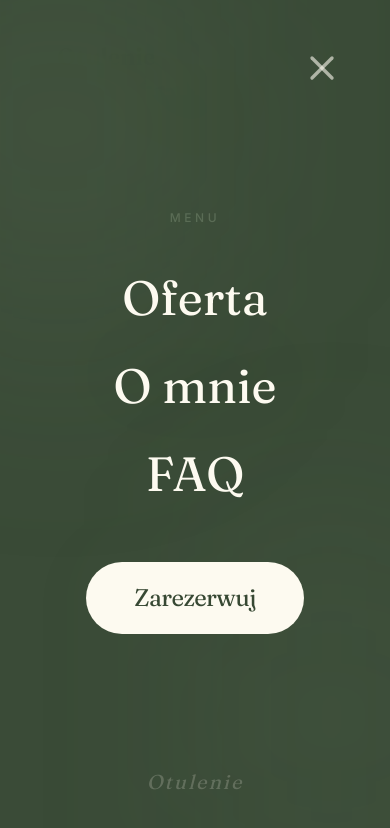
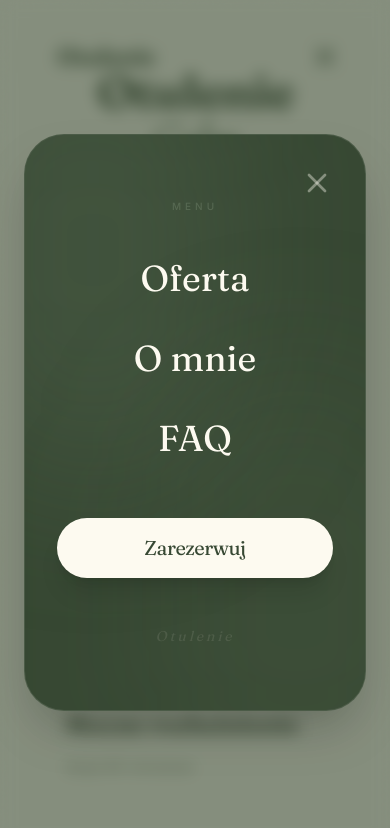
Before and after one commit to Inigo88/otulenie-website, a React (Vite) app: page / in a window 390 px wide. Both pictures are taken after a click on the button "Otwórz menu". Shown: the top 828 px of the page. Built offline with nearby package versions, Linux system fonts and the light colour scheme.

Commit message:
feat: transition mobile menu to rounded modal for premium aesthetics

```diff
--- a/src/components/Navbar.jsx
+++ b/src/components/Navbar.jsx
@@ -111,23 +111,27 @@ export default function Navbar({ isHero = true, onNavigate }) {
 
 function MobileOverlay({ isOpen, onClose, links }) {
     const overlayRef = useRef(null)
+    const modalRef = useRef(null)
 
     useGSAP(() => {
         if (isOpen) {
             gsap.to(overlayRef.current, {
                 opacity: 1,
-                padding: '24px',
                 visibility: 'visible',
-                duration: 0.4,
-                ease: 'power3.out'
+                duration: 0.3,
+                ease: 'power2.out'
             })
+            gsap.fromTo(modalRef.current,
+                { scale: 0.9, opacity: 0, y: 20 },
+                { scale: 1, opacity: 1, y: 0, duration: 0.5, ease: 'expo.out', delay: 0.1 }
+            )
             gsap.from(".mobile-link", {
-                y: 40,
+                y: 20,
                 opacity: 0,
-                stagger: 0.1,
-                duration: 0.8,
-                ease: 'expo.out',
-                delay: 0.2
+                stagger: 0.08,
+                duration: 0.6,
+                ease: 'power3.out',
+                delay: 0.3
             })
         } else {
             gsap.to(overlayRef.current, {
@@ -142,38 +146,43 @@ function MobileOverlay({ isOpen, onClose, links }) {
     return (
         <div
             ref={overlayRef}
-            className="fixed inset-0 z-[60] bg-moss/98 backdrop-blur-2xl flex flex-col items-center justify-center invisible opacity-0 overflow-hidden"
+            className="fixed inset-0 z-[60] bg-moss/60 backdrop-blur-sm flex items-center justify-center p-6 invisible opacity-0 transition-all duration-300"
             role="dialog"
             aria-modal="true"
             aria-label="Nawigacja mobilna"
+            onClick={(e) => e.target === overlayRef.current && onClose()}
+        >
+            <div
+                ref={modalRef}
+                className="relative w-full max-w-sm bg-moss rounded-[40px] shadow-2xl overflow-hidden flex flex-col items-center py-16 px-8 border border-linen/10"
             >
                 {/* Background Decorative Elements */}
-            <div className="absolute top-[-10%] left-[-10%] w-[50%] h-[50%] bg-olive/20 blur-[120px] rounded-full pointer-events-none" />
-            <div className="absolute bottom-[-10%] right-[-10%] w-[50%] h-[50%] bg-olive/10 blur-[100px] rounded-full pointer-events-none" />
+                <div className="absolute top-[-20%] left-[-20%] w-[80%] h-[80%] bg-olive/20 blur-[80px] rounded-full pointer-events-none" />
+                <div className="absolute bottom-[-20%] right-[-20%] w-[80%] h-[80%] bg-olive/10 blur-[80px] rounded-full pointer-events-none" />
 
                 <button
                     onClick={onClose}
-                className="absolute top-8 right-8 p-4 text-linen/60 hover:text-linen focus-visible:outline-none focus-visible:ring-2 focus-visible:ring-olive rounded-full transition-colors"
+                    className="absolute top-6 right-6 p-2 text-linen/40 hover:text-linen focus-visible:outline-none focus-visible:ring-2 focus-visible:ring-olive rounded-full transition-colors z-20"
                     aria-label="Zamknij menu"
                 >
-                <X className="w-10 h-10" />
+                    <X className="w-8 h-8" />
                 </button>
 
-            <div className="flex flex-col items-center gap-6 md:gap-10 relative z-10">
-                <span className="text-olive text-xs tracking-[0.3em] font-medium uppercase mb-4 opacity-60">Menu</span>
+                <div className="flex flex-col items-center gap-8 relative z-10 w-full">
+                    <span className="text-olive text-[10px] tracking-[0.4em] font-medium uppercase mb-2 opacity-50">Menu</span>
                     {links.map((link) => (
                         <a
                             key={link.label}
                             href={link.href}
                             onClick={onClose}
-                        className="mobile-link text-5xl md:text-7xl font-serif text-linen hover:text-olive transition-colors focus-visible:outline-none focus-visible:ring-2 focus-visible:ring-olive rounded-lg px-6 py-2"
+                            className="mobile-link text-4xl font-serif text-linen hover:text-olive transition-colors focus-visible:outline-none focus-visible:ring-2 focus-visible:ring-olive rounded-xl px-4 py-1"
                         >
                             {link.label}
                         </a>
                     ))}
-                <div className="mobile-link mt-8">
+                    <div className="mobile-link mt-6 w-full">
                         <MagneticButton
-                        className="bg-linen text-moss !px-12 !py-5 text-2xl font-serif tracking-tight shadow-2xl focus-visible:ring-linen active:scale-95"
+                            className="bg-linen text-moss w-full !py-4 text-xl font-serif tracking-tight shadow-xl focus-visible:ring-linen active:scale-95"
                             onClick={onClose}
                             aria-label="Zarezerwuj teraz"
                         >
@@ -183,8 +192,9 @@ function MobileOverlay({ isOpen, onClose, links }) {
                 </div>
 
                 {/* Bottom Brand Mark */}
-            <div className="absolute bottom-12 font-serif text-linen/20 text-xl tracking-widest italic">
+                <div className="mt-12 font-serif text-linen/10 text-sm tracking-[0.2em] italic relative z-10">
                     Otulenie
+                </div>
             </div>
         </div>
     )
```
Lines whose indentation alone changed are shown as unchanged.
